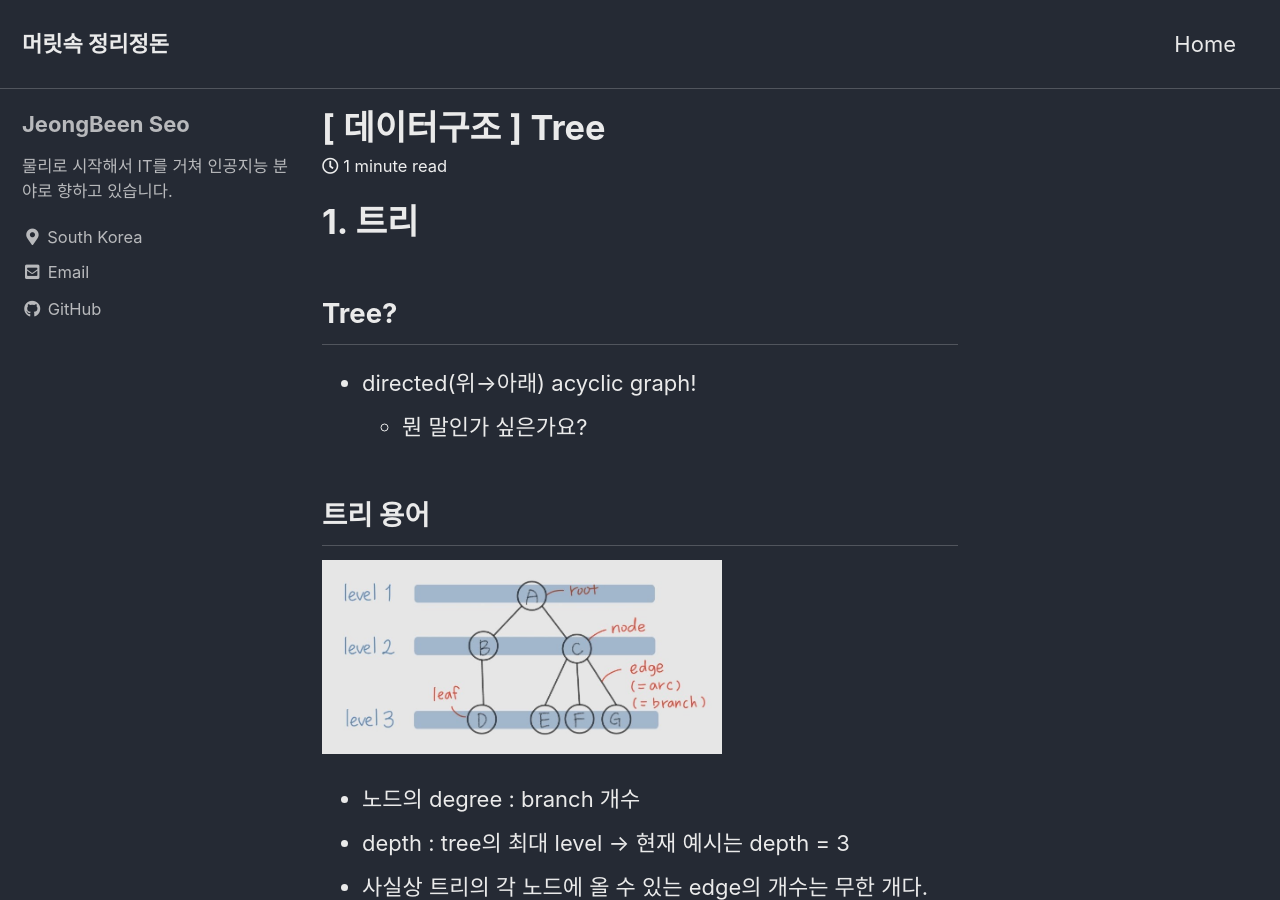
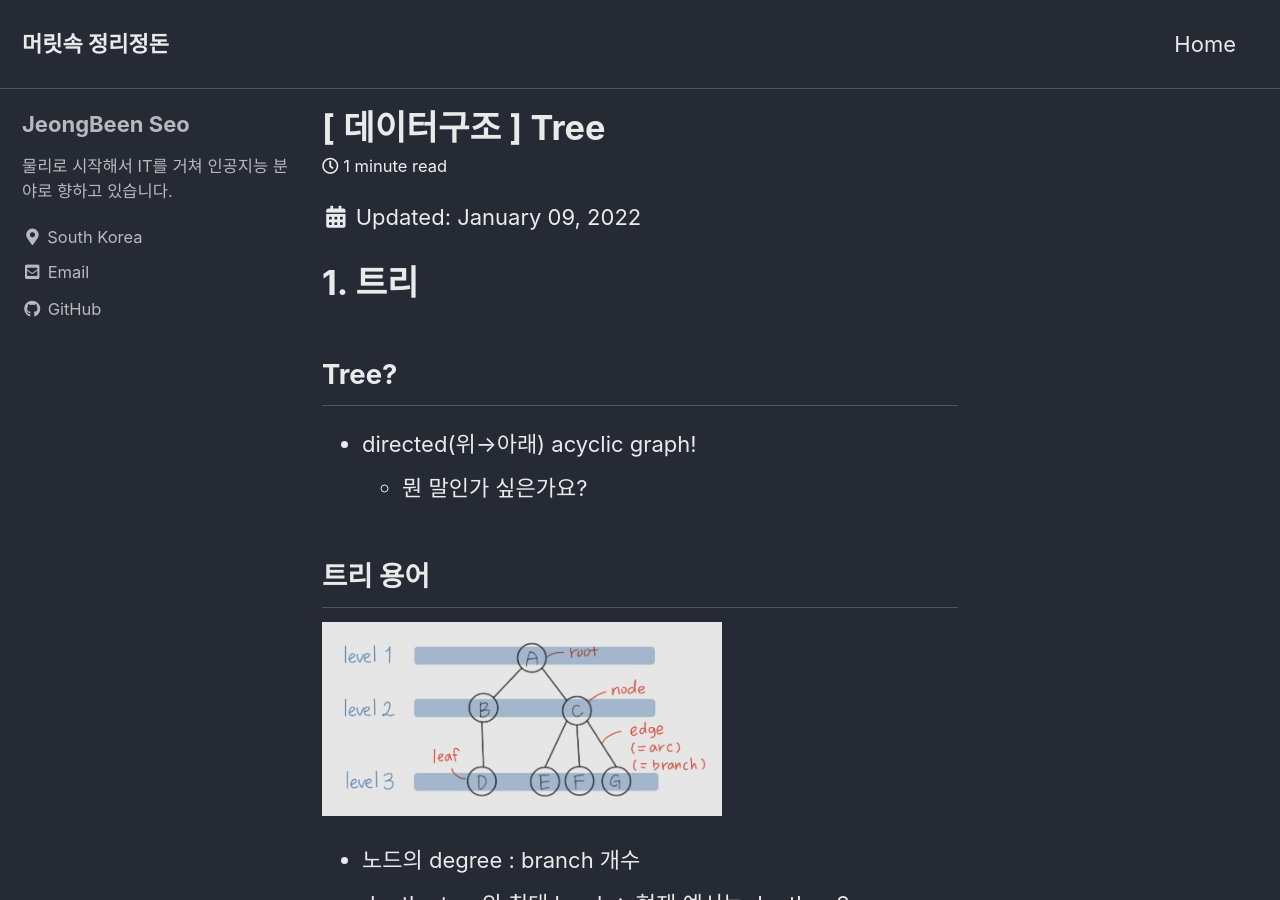
Before and after one commit to claire-1125/claire-1125.github.io, a Jekyll site: the page built from _posts/2022-01-09-tree.md, in a window 1280 px wide and 900 px high. Built offline with Jekyll 4.4.1, drawn with Linux system fonts in a browser that asks for light colours; cached includes are drawn as plain includes.

Commit message:
Update single.html

```diff
--- a/_layouts/single.html
+++ b/_layouts/single.html
@@ -30,6 +30,9 @@
             <a href="{{ page.url | absolute_url }}" class="u-url" itemprop="url">{{ page.title | markdownify | remove: "<p>" | remove: "</p>" }}</a>
           </h1>{% endif %}
           {% include page__meta.html %}
+          {% if page.date %}<p class="page__date"><i class="fas fa-fw fa-calendar-alt" aria-hidden="true"></i>
+            {{ site.data.ui-text[site.locale].date_label | default: "Updated:" }} <time datetime="{{ page.date | date_to_xmlschema }}">{{ page.date | date: "%B %d, %Y" }}</time>
+          </p>{% endif %}
         </header>
       {% endunless %}
 
```
